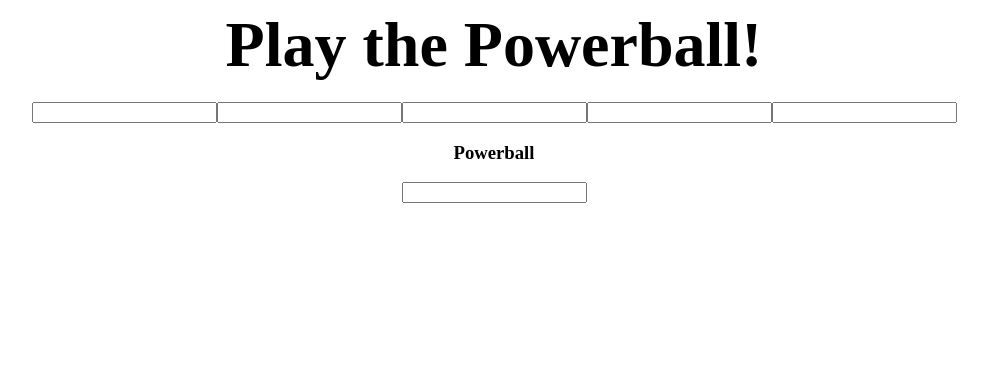
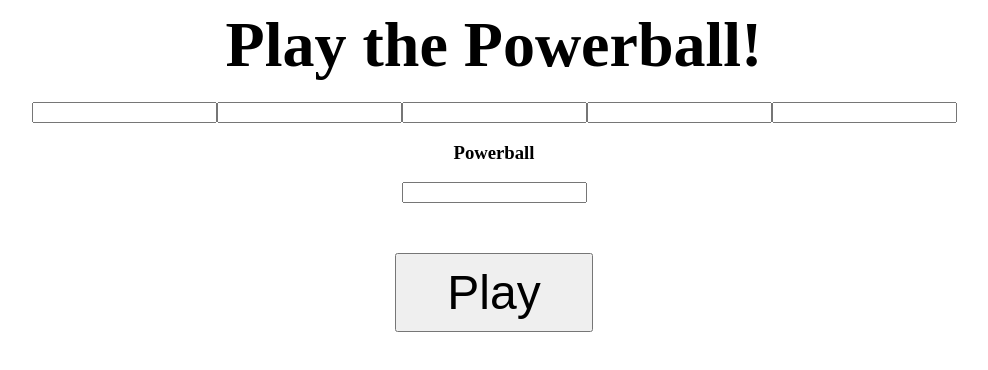
Before and after one commit to adam-beck/react-powerball, a React app: page / in a window 1280 px wide. Shown: the top 370 px of the page, without its empty margins (146-1134 px from the left). Built offline with nearby package versions, Linux system fonts and the light colour scheme.

Commit message:
Add PlayButton component

```diff
--- a/src/App.js
+++ b/src/App.js
@@ -2,13 +2,31 @@
 
 import Header from './components/Header';
 import Ticket from './components/Ticket';
+import { PlayButton } from './components/PlayButton';
 
 class App extends Component {
+  constructor(props) {
+    super(props);
+
+    this.state = {
+      submitted: false
+    };
+
+    this.submitTicket = this.submitTicket.bind(this);
+  }
+
+  submitTicket() {
+    this.setState({
+      submitted: true
+    });
+  }
+
   render() {
     return (
       <div>
         <Header />
-        <Ticket />
+        <Ticket submitted={this.state.submitted} />
+        <PlayButton click={this.submitTicket} />
       </div>
     );
   }
--- /dev/null
+++ b/src/components/PlayButton/index.js
@@ -0,0 +1,11 @@
+import React from 'react';
+
+import style from './style.css';
+
+const PlayButton = ({click}) => (
+  <div className={style.buttonContainer}>
+    <button className={style.button} onClick={click}>Play</button>
+  </div>
+);
+
+export { PlayButton };
--- /dev/null
+++ b/src/components/PlayButton/style.css
@@ -0,0 +1,9 @@
+.button {
+  font-size: 3em;
+  padding: 10px 50px;
+}
+
+.buttonContainer {
+  margin-top: 50px;
+  text-align: center;
+}
--- a/src/components/Ticket/index.js
+++ b/src/components/Ticket/index.js
@@ -2,7 +2,17 @@
 import style from './style.css';
 
 class Ticket extends Component {
+  constructor() {
+    super();
+  }
+
   render() {
+    if (this.props.submitted) {
+      return (
+        <div>Ticket Submitted</div>
+      );
+    }
+
     return (
       <div className={style.ticket}>
         <input type="text" />
```
